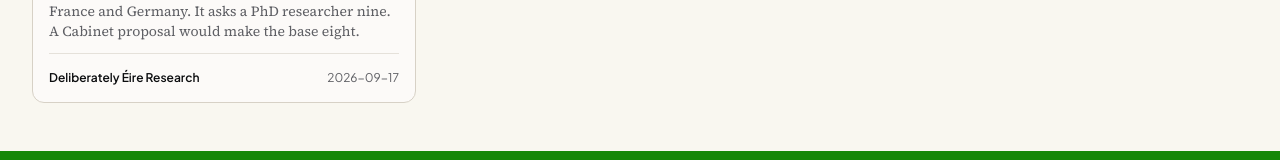
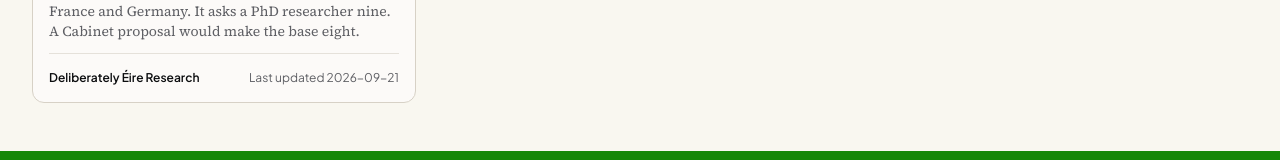
Before and after one commit to deliberatelyEire/deliberatelyeire.github.io, a React (Vite) app: page /blog in a window 1280 px wide. Shown: the part 766-926 px from the top of the page. Built offline with nearby package versions, Linux system fonts and the light colour scheme; no server answers.

Commit message:
Update article date display to show 'Last updated' with dateModified when available

```diff
--- a/src/components/ContentGrid.tsx
+++ b/src/components/ContentGrid.tsx
@@ -71,7 +71,7 @@ const ContentGrid = () => {
               </div>
               <div className="flex items-center justify-between text-xs font-sans-ui text-muted-foreground pt-3 mt-2 border-t border-border/50">
                 <span className="font-medium">{article.author}</span>
-                <span>{article.date}</span>
+                <span>{article.dateModified ? `Last updated ${article.dateModified}` : article.date}</span>
               </div>
             </motion.article>
           </Link>
--- a/src/pages/Article.tsx
+++ b/src/pages/Article.tsx
@@ -169,7 +169,7 @@ const Article = () => {
                 <span className="text-muted-foreground">{article.role}</span>
               </div>
               <div className="flex items-center gap-4">
-                <span className="flex items-center gap-1"><Calendar className="h-3.5 w-3.5" />{article.date}</span>
+                <span className="flex items-center gap-1"><Calendar className="h-3.5 w-3.5" />{article.dateModified ? `Last updated ${article.dateModified}` : article.date}</span>
                 <span className="flex items-center gap-1"><Clock className="h-3.5 w-3.5" />{article.readTime}</span>
               </div>
             </div>
--- a/src/pages/Blog.tsx
+++ b/src/pages/Blog.tsx
@@ -135,7 +135,7 @@ const Blog = () => {
                       </Link>
                       <div className="flex items-center justify-between text-xs font-sans-ui text-muted-foreground pt-4 mt-3 border-t border-border/60">
                         <span className="font-semibold text-foreground">{post.author}</span>
-                        <span>{post.date}</span>
+                        <span>{post.dateModified ? `Last updated ${post.dateModified}` : post.date}</span>
                       </div>
                     </motion.article>
                   ))}
```
Also changed, not shown: 1 other file (tests, documents, lock files or other folders).
